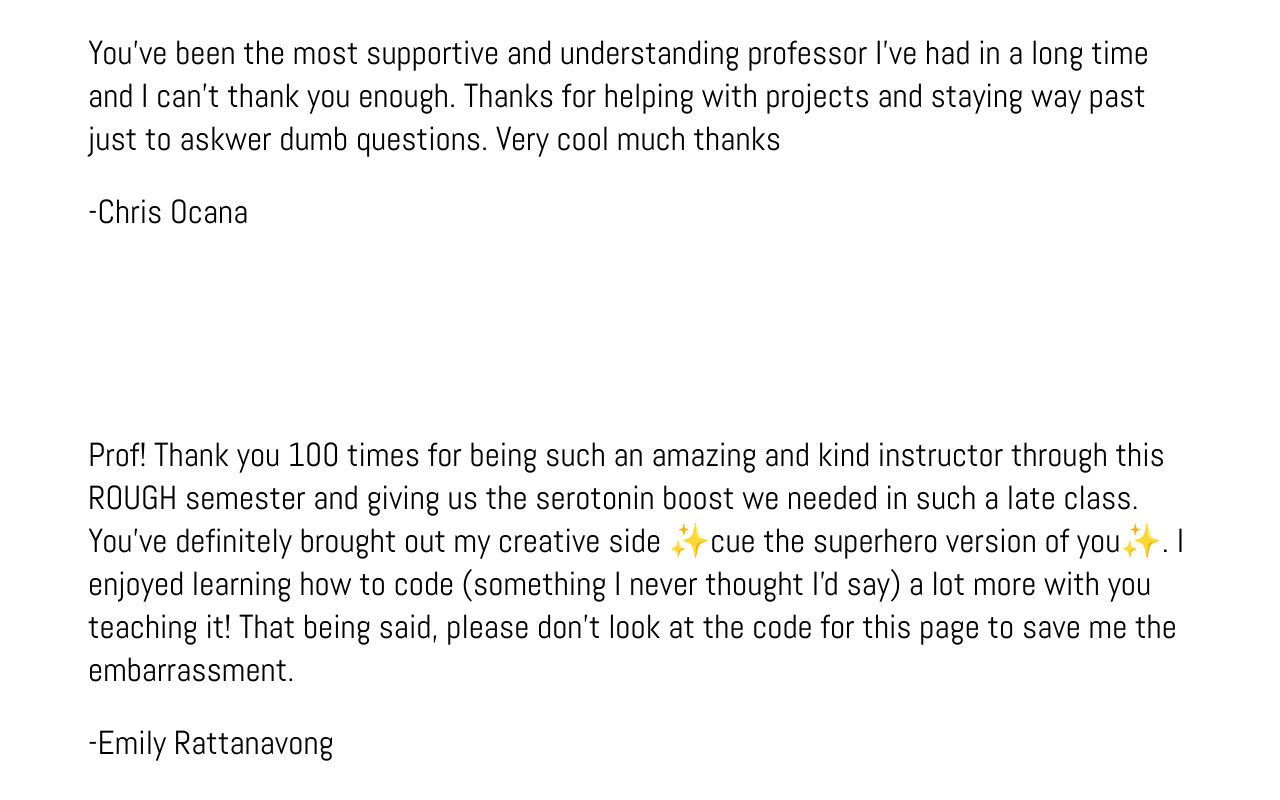
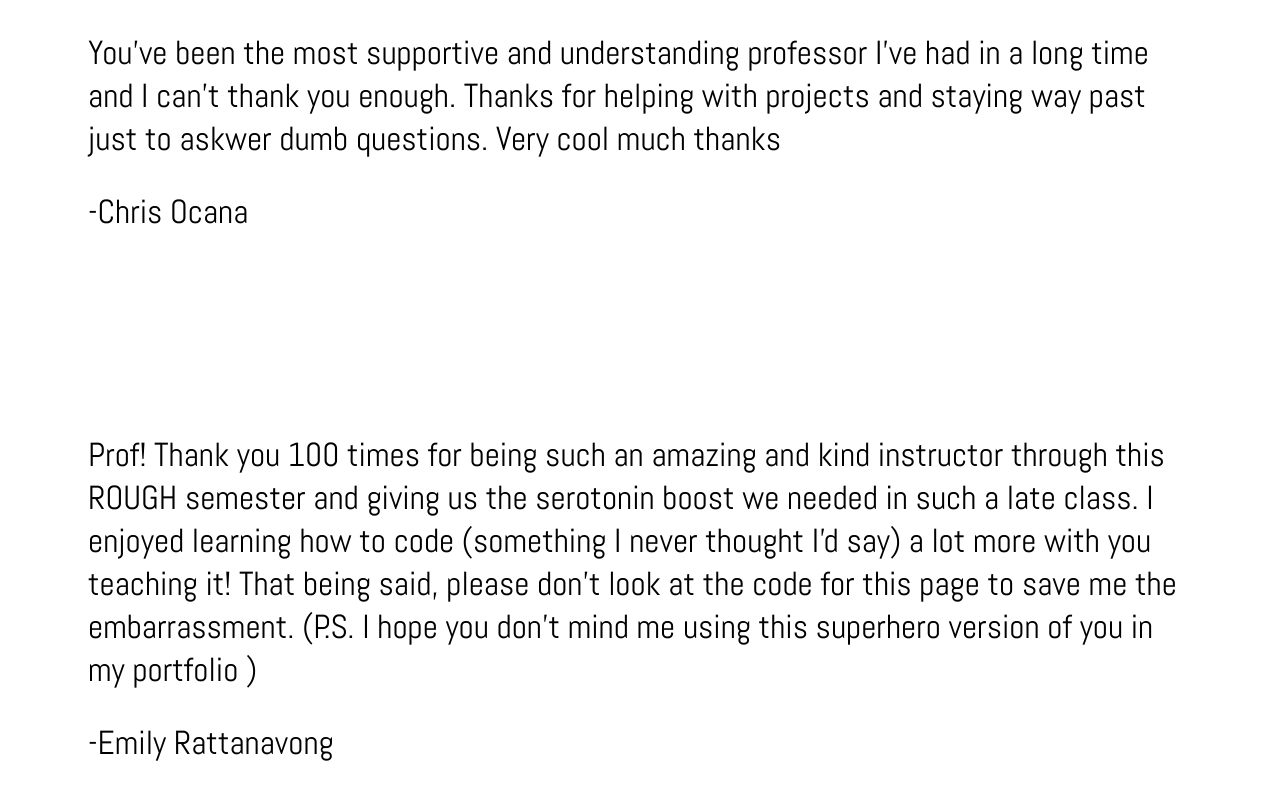
Before and after one commit to emnraa/Superhero-Andrew-Sipes, a plain HTML site: page index.html in a window 1280 px wide. Shown: the part 3787-4587 px from the top of the page. Drawn offline with nearby package versions, Linux system fonts and the light colour scheme.

Commit message:
portfolio

```diff
--- a/index.html
+++ b/index.html
@@ -88,10 +88,11 @@
     <p>
       Prof! Thank you 100 times for being such an amazing and kind instructor
       through this ROUGH semester and giving us the serotonin boost we needed in
-      such a late class. You've definitely brought out my creative side ✨cue
-      the superhero version of you✨. I enjoyed learning how to code (something
-      I never thought I'd say) a lot more with you teaching it! That being said,
-      please don't look at the code for this page to save me the embarrassment.
+      such a late class. I enjoyed learning how to code (something I never
+      thought I'd say) a lot more with you teaching it! That being said, please
+      don't look at the code for this page to save me the embarrassment. (P.S. I
+      hope you don't mind me using this superhero version of you in my portfolio
+      )
     </p>
     <p class="bottom">-Emily Rattanavong</p>
   </body>
```
